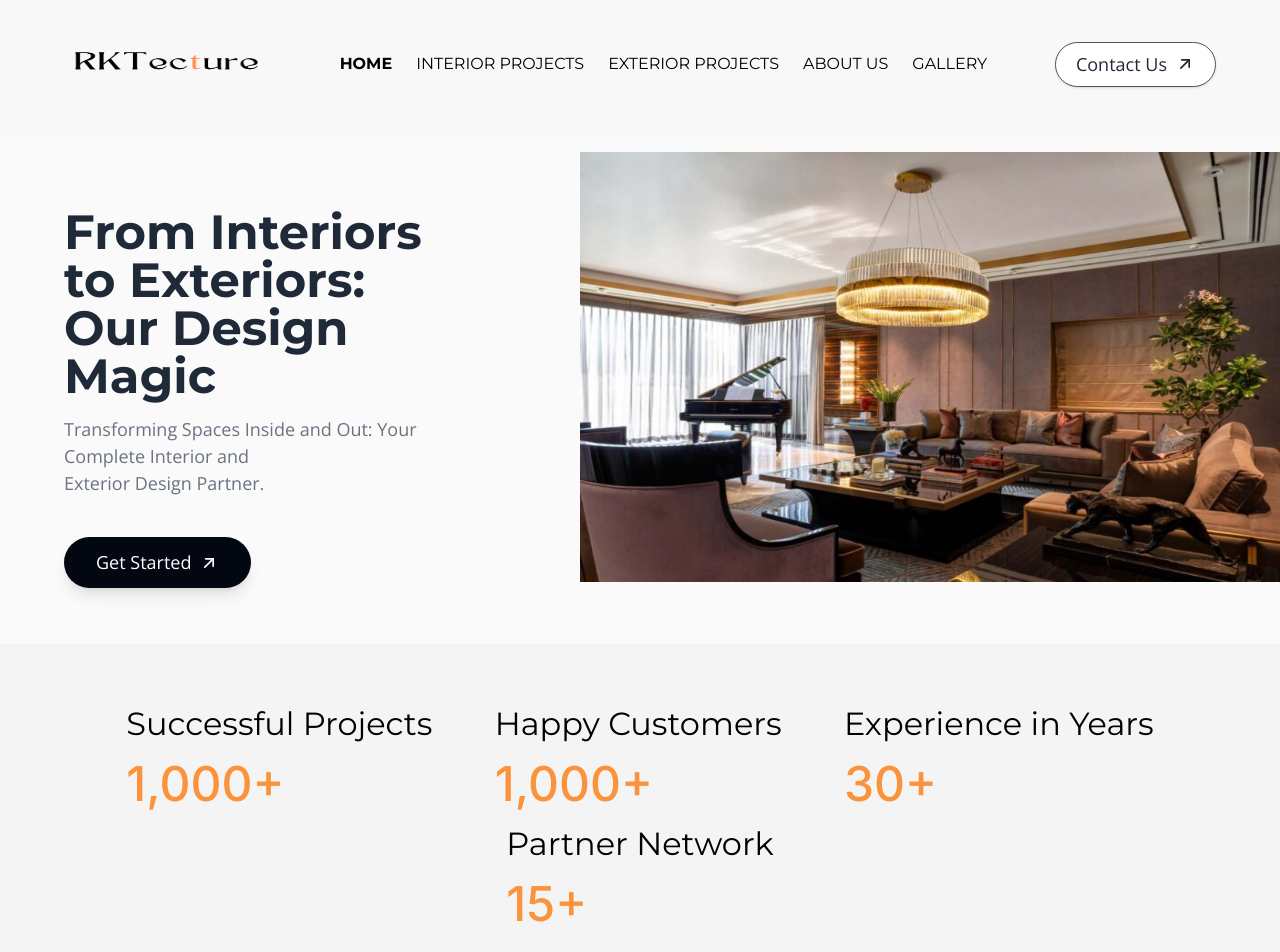
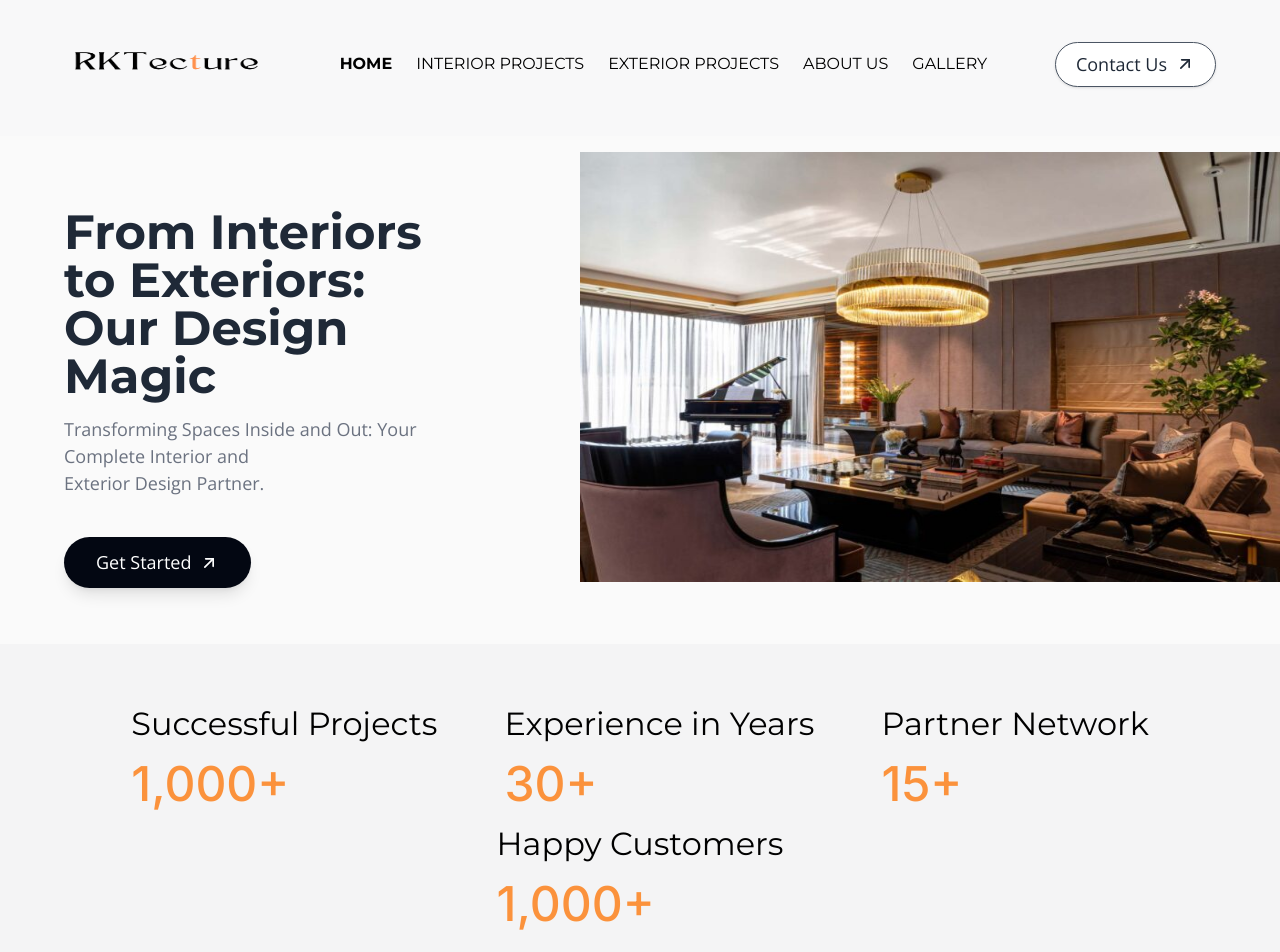
Before and after one commit to MohammedAjari/Exterior-Portfolio, a Next.js app: page / in a window 1280 px wide. Shown: the top 952 px of the page. Built offline with nearby package versions, Linux system fonts and the light colour scheme.

Commit message:
last commit

```diff
--- a/components/CompanySection.jsx
+++ b/components/CompanySection.jsx
@@ -18,10 +18,6 @@ export default function CompanySection() {
                     <CountUp style={{ fontSize: "xxx-large", fontWeight: "500"  }} start={0} end={1000} width={128} height={128} className=" text-center text-orange-400" duration={2.5} /><span style={{ fontSize: "xxx-large", fontWeight: "500"  }} className=" text-center text-orange-400" >+</span>
                 </div>
                 <div className="countUP">
-                    <h2 style={{ fontSize: "xx-large" , fontFamily: 'Montserrat, sans-serif' , color:"ring-orange-400"}} class=" text-center ">Happy Customers</h2>
-                    <CountUp style={{ fontSize: "xxx-large", fontWeight: "500" }} start={0} end={1000} width={128} height={128} className=" text-center text-orange-400" duration={2.5} /><span style={{ fontSize: "xxx-large", fontWeight: "500"  }} className=" text-center text-orange-400" >+</span>
-                </div>
-                <div className="countUP">
                     <h2 style={{ fontSize: "xx-large" , fontFamily: 'Montserrat, sans-serif' , color:"ring-orange-400"}} class=" text-center ">Experience in Years</h2>
                     <CountUp style={{ fontSize: "xxx-large", fontWeight: "500" }} start={0} end={30} width={128} height={128} className=" text-center text-orange-400" duration={2.5} /><span style={{ fontSize: "xxx-large", fontWeight: "500"  }} className=" text-center text-orange-400" >+</span>
                 </div>
@@ -29,6 +25,10 @@ export default function CompanySection() {
                     <h2 style={{ fontSize: "xx-large" , fontFamily: 'Montserrat, sans-serif' , color : "ring-orange-400"}} class=" text-center ">Partner Network</h2>
                     <CountUp style={{ fontSize: "xxx-large", fontWeight: "500"  }} start={0} end={15} width={128} height={128} className=" text-center text-orange-400" duration={2.5} /><span style={{ fontSize: "xxx-large", fontWeight: "500"  }} className=" text-center text-orange-400" >+</span>
                 </div>
+                <div className="countUP">
+                    <h2 style={{ fontSize: "xx-large" , fontFamily: 'Montserrat, sans-serif' , color:"ring-orange-400"}} class=" text-center ">Happy Customers</h2>
+                    <CountUp style={{ fontSize: "xxx-large", fontWeight: "500" }} start={0} end={1000} width={128} height={128} className=" text-center text-orange-400" duration={2.5} /><span style={{ fontSize: "xxx-large", fontWeight: "500"  }} className=" text-center text-orange-400" >+</span>
+                </div>
             </div>
         </div>
     );
```
